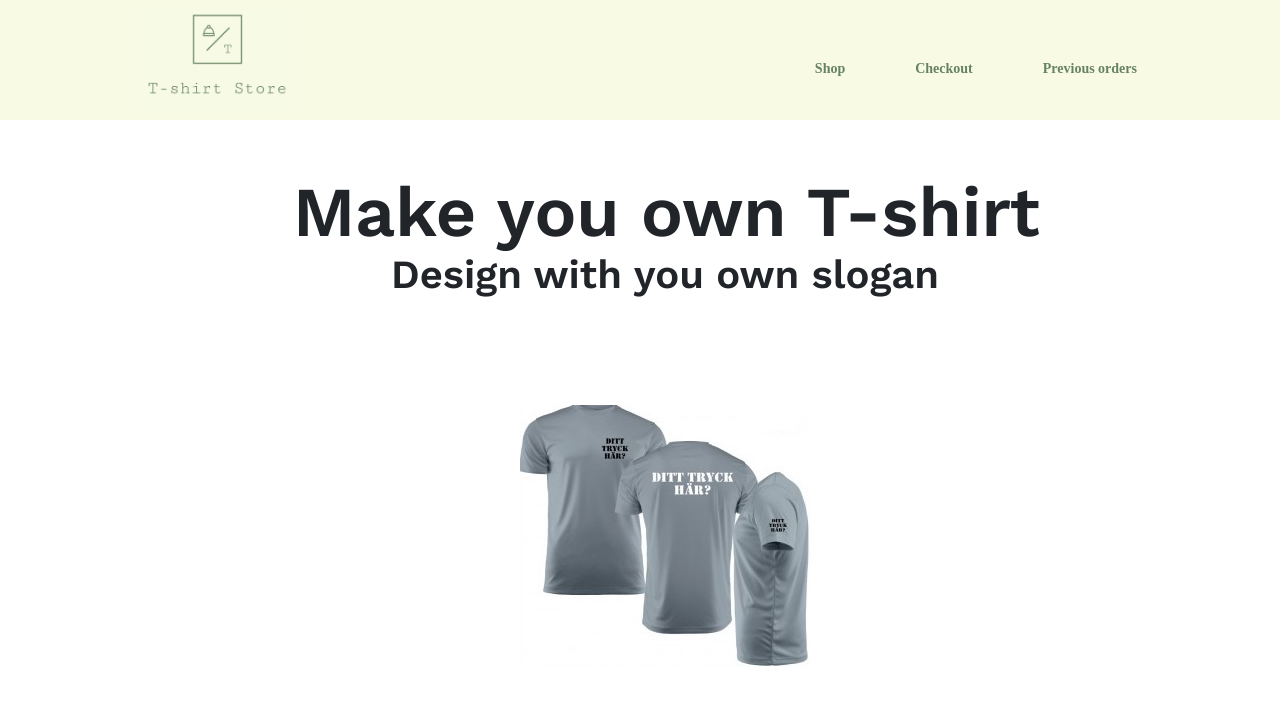
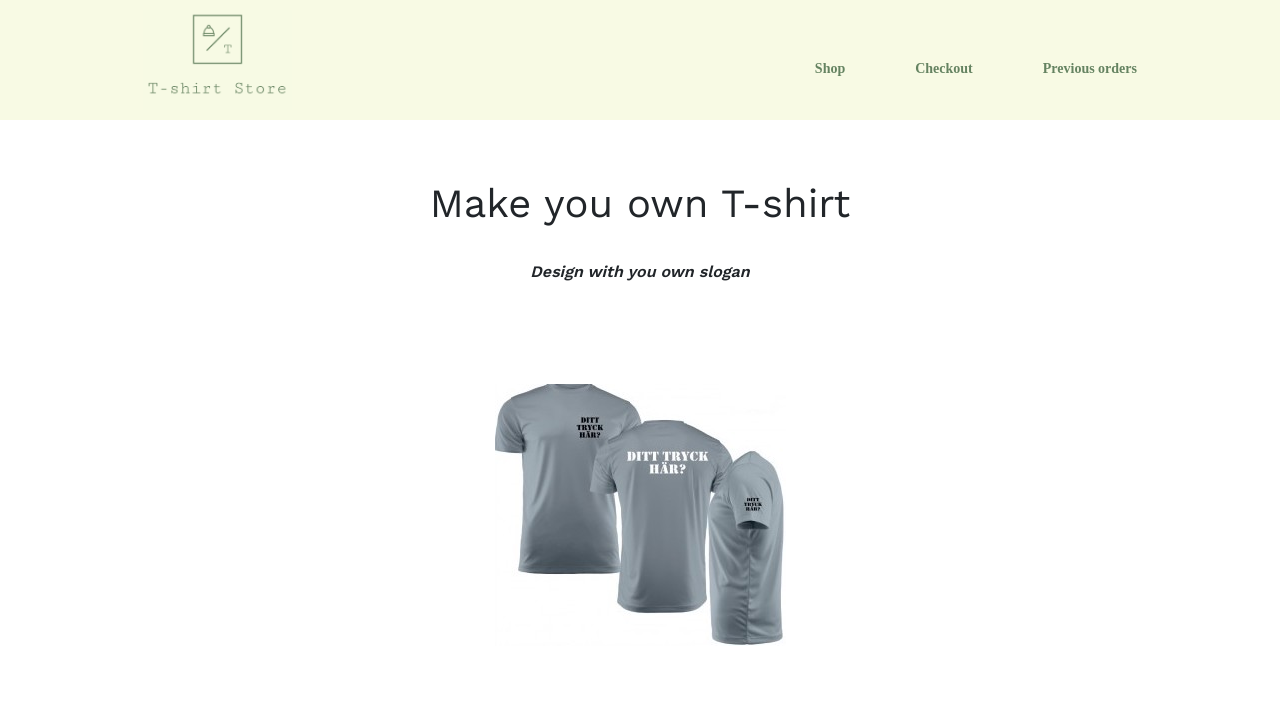
Before and after one commit to Digletto/edaf90-shirt-store, an Angular app in the folder angular-shirt-app/: page / in a window 1280 px wide. Shown: the top 704 px of the page. Built offline with nearby package versions, Linux system fonts and the light colour scheme.

Commit message:
Grafiska ändringar + reroute på checkout knapp

```diff
--- a/angular-shirt-app/src/app/Checkout/checkout.component.html
+++ b/angular-shirt-app/src/app/Checkout/checkout.component.html
@@ -1,9 +1,9 @@
 <div>
     <div class="container">
-        <div class="jumbotron jumbotron-fluid bg-white">
+        <div class="jumbotron text-center bg-white">
             <h1>Checkout</h1>
             <br>
-            <p>Welcome to the checkout. Please edit your order and proceed to payment. </p>
+            <p class= "font-italic">Welcome to the checkout. Please edit your order and proceed to payment. </p>
         </div>
 
         <div class="orderItems" *ngFor="let shirt of tshirts; let i=index">
--- a/angular-shirt-app/src/app/Home/home.component.css
+++ b/angular-shirt-app/src/app/Home/home.component.css
@@ -20,3 +20,7 @@
     text-align: center;
     line-height: 150px;
 }
+
+.container{
+    margin-top: 60px;
+}
--- a/angular-shirt-app/src/app/Home/home.component.html
+++ b/angular-shirt-app/src/app/Home/home.component.html
@@ -1,9 +1,13 @@
-<div class="s1">
-	Make you own T-shirt
-	<div class="s2">
-		Design with you own slogan
-		<div class="s3">
-			<img src="../assets/t-shirt.png" alt="t-shirt" class="t-shirt">
+<div>
+	<div class = "container">
+		<div class="jumbrotron text-center bg-white">
+		<h1>Make you own T-shirt</h1>
+		<br>
+		<p class ="font-italic">Design with you own slogan</p>
+			<div class="s3">
+				<img src="../assets/t-shirt.png" alt="t-shirt" class="t-shirt">
+			</div>
 		</div>
+
 	</div>
 </div>
--- a/angular-shirt-app/src/app/Shop/shop.component.html
+++ b/angular-shirt-app/src/app/Shop/shop.component.html
@@ -5,7 +5,7 @@
     <div class="container">
 
         <div class="jumbotron text-center bg-white">
-            <h1>Lets make some beutiful t-shirts</h1>
+            <h1>Lets make some beautiful t-shirts</h1>
             <br>
             <p class="font-italic"> Customize with your own favorite wiktionary content</p>
 
@@ -86,7 +86,7 @@
           </div>
           <div class="col-md-2">
 
-            <button (click)="onCheckClick()">Go to checkout</button>
+            <button (click)="onCheckClick()" routerLink = '/checkout'>Go to checkout</button>
 
           </div>
 
```
